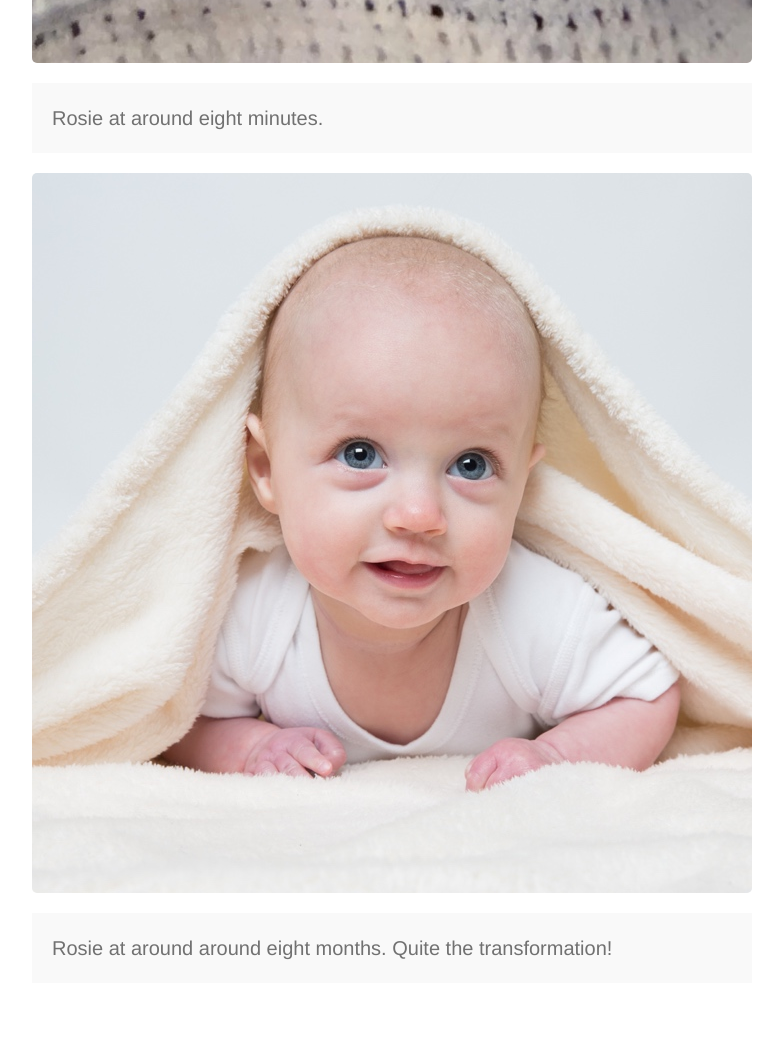
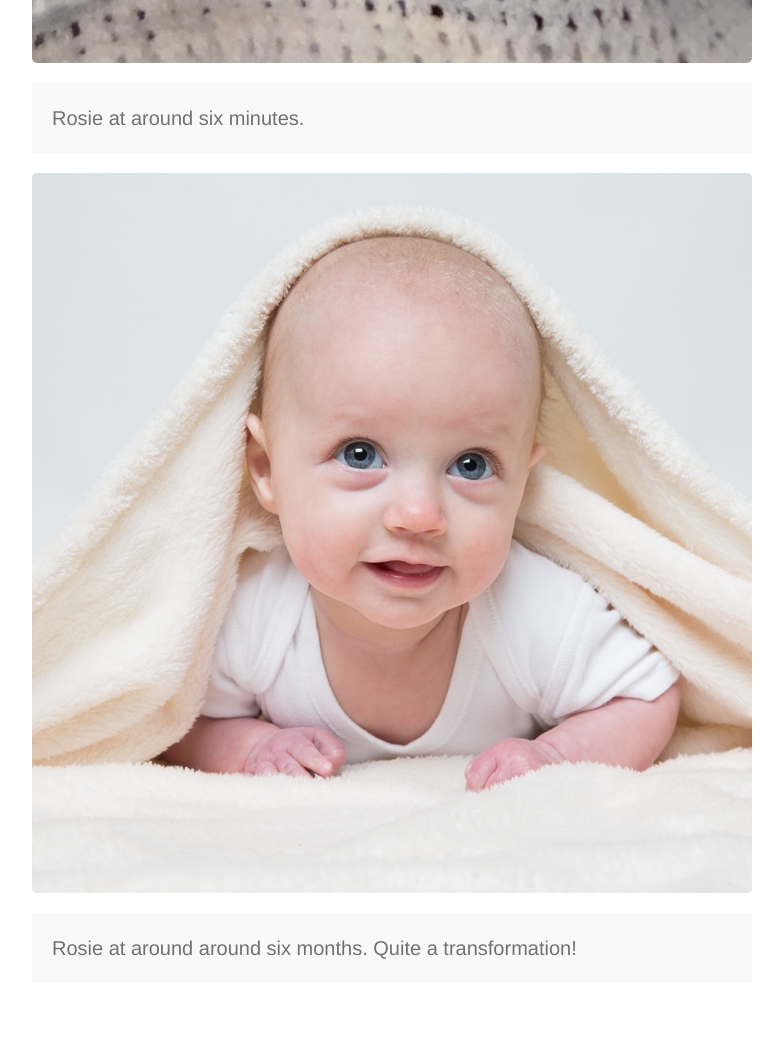
Before and after one commit to russb78/russb78.github.io, a Jekyll site: the page built from about.md, in a window 1280 px wide. Shown: the part 1246-2295 px from the top of the page, without its empty margins (248-1031 px from the left). Built offline with Jekyll 4.4.1, drawn with Linux system fonts in a browser that asks for light colours; Markdown is read by kramdown in place of the engine named in the settings.

Commit message:
Wrong timings!

```diff
--- a/about.md
+++ b/about.md
@@ -9,12 +9,12 @@ title: About Rosie
 
 While she was large for her age, she was only 2lb 13. Rosie was in Poole Neonatal Intensive Care (NICU) for two and a half months.
 
-![Rosie at around eight minutes.](/assets/Rosie_8_mins.jpg "Rosie at eight minutes.")
+![Rosie at around six minutes.](/assets/Rosie_8_mins.jpg "Rosie at eight minutes.")
 <p class="message">
-  Rosie at around eight minutes.
+  Rosie at around six minutes.
 </p>
 
-![Rosie at around around eight months. Quite the transformation!](/assets/Rosie small file-1.jpg "Rosie at eight months.")
+![Rosie at around around six months. Quite the transformation!](/assets/Rosie small file-1.jpg "Rosie at eight months.")
 <p class="message">
-Rosie at around around eight months. Quite the transformation!
+Rosie at around around six months. Quite a transformation!
 </p>
```
